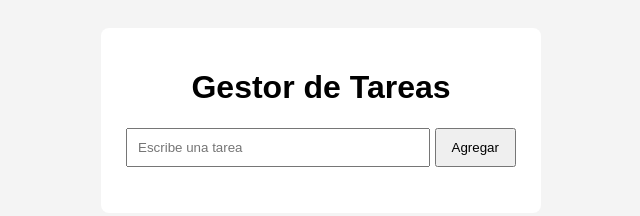
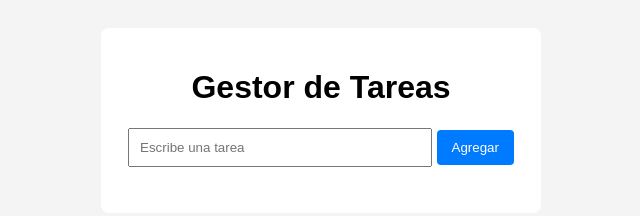
Before and after one commit to jbuitra26/proyecto-mantenimiento, a plain HTML site: page index.html in a window 1280 px wide. Shown: the whole page, without its empty margins (319-959 px from the left). Drawn offline with Linux system fonts and the light colour scheme.

Commit message:
Update style.css

```diff
--- a/style.css
+++ b/style.css
@@ -28,3 +28,10 @@ li {
   text-decoration: line-through;
   color: gray;
 }
+/* Cambio realizado por Laura */
+button {
+background-color: #007bff;
+color: white;
+border: none;
+border-radius: 4px;
+}
```
